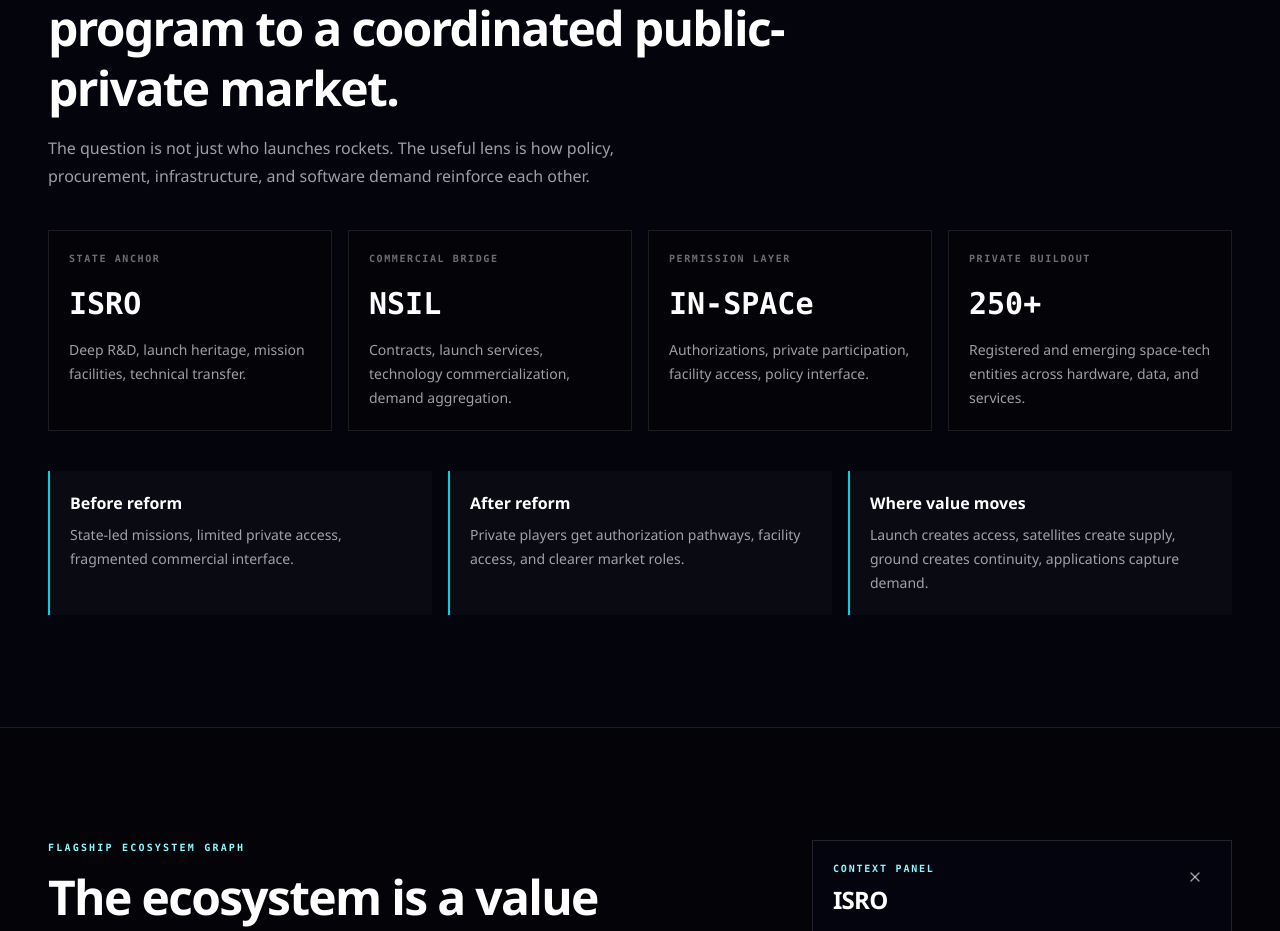
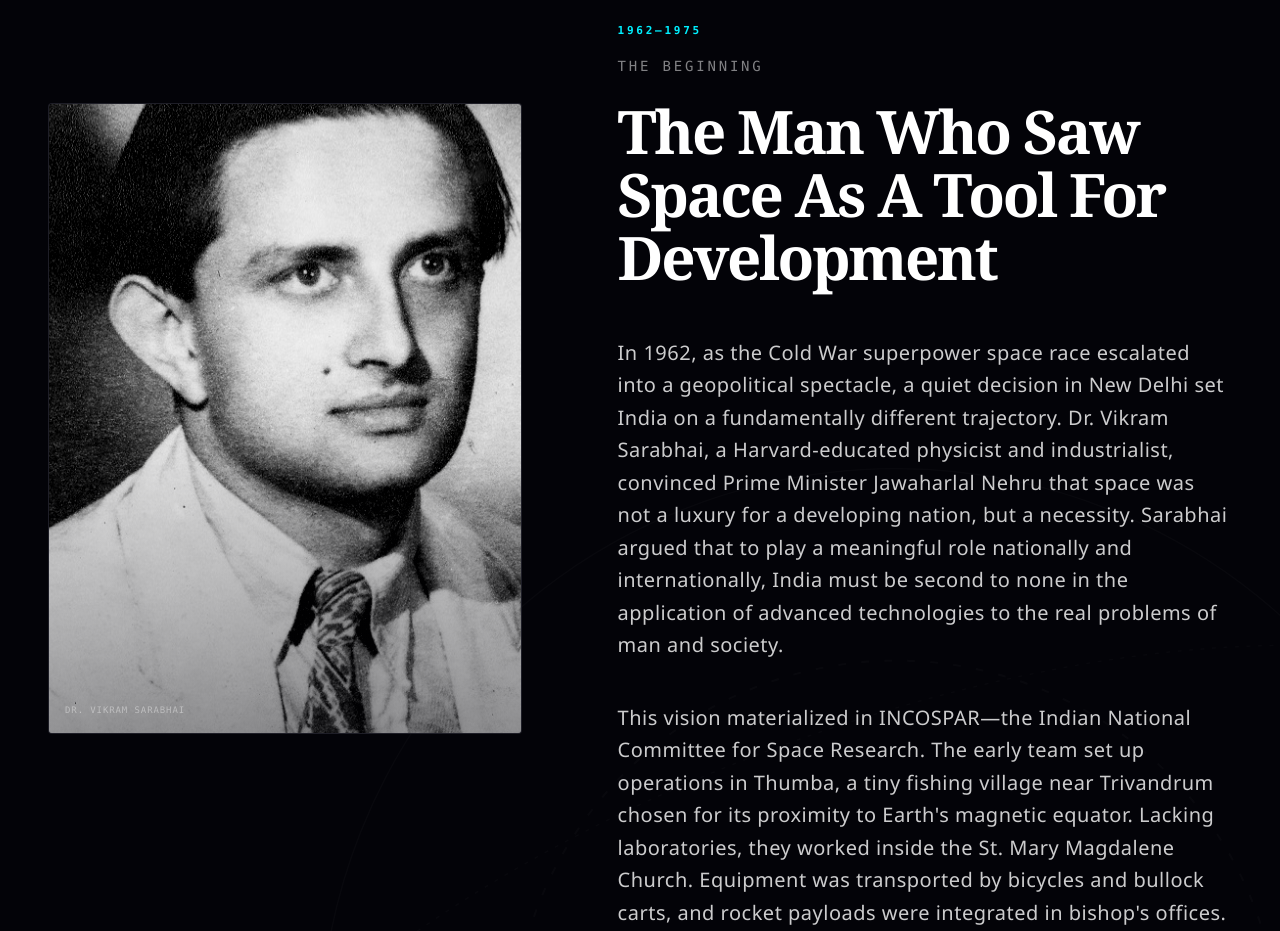
Before and after one commit to GurugramInvestorsclub/indianspacesector, a Next.js app: page / in a window 1280 px wide. Shown: the part 1001-1932 px from the top of the page. Built offline with nearby package versions, Linux system fonts and the light colour scheme.

Commit message:
section 1

```diff
--- a/src/app/page.tsx
+++ b/src/app/page.tsx
@@ -1,5 +1,6 @@
 import { Navbar } from "@/components/navbar";
 import { Hero } from "@/components/sections/hero";
+import { Beginning } from "@/components/sections/beginning";
 import { MissionControl } from "@/components/sections/mission-control";
 import { EcosystemVisualization } from "@/components/sections/ecosystem-visualization";
 import { FourPillars } from "@/components/sections/four-pillars";
@@ -10,6 +11,7 @@ export default function Home() {
     <main className="min-h-screen bg-[#030308] text-white selection:bg-[#00d5e8] selection:text-[#030308]">
       <Navbar />
       <Hero />
+      <Beginning />
       <MissionControl />
       <EcosystemVisualization />
       <FourPillars />
--- /dev/null
+++ b/src/components/sections/beginning.tsx
@@ -0,0 +1,177 @@
+"use client";
+
+import React, { useRef } from "react";
+import Image from "next/image";
+import { motion, useScroll, useTransform } from "motion/react";
+
+function ScrollParagraph({ children }: { children: React.ReactNode }) {
+  const ref = useRef<HTMLParagraphElement>(null);
+
+  // Opacity transitions from 0.15 to 1.0 as the paragraph passes 90% to 60% of the viewport height
+  const { scrollYProgress } = useScroll({
+    target: ref,
+    offset: ["start 90%", "start 60%"]
+  });
+
+  const opacity = useTransform(scrollYProgress, [0, 1], [0.15, 1]);
+  const y = useTransform(scrollYProgress, [0, 1], [12, 0]);
+
+  return (
+    <motion.p
+      ref={ref}
+      style={{ opacity, y }}
+      className="text-lg md:text-xl text-white/80 font-normal leading-relaxed mb-10 tracking-wide font-sans text-left max-w-2xl"
+    >
+      {children}
+    </motion.p>
+  );
+}
+
+export function Beginning() {
+  const containerRef = useRef<HTMLDivElement>(null);
+
+  // Parallax translation for the portrait image
+  const { scrollYProgress } = useScroll({
+    target: containerRef,
+    offset: ["start end", "end start"]
+  });
+
+  const imageY = useTransform(scrollYProgress, [0, 1], [-45, 45]);
+
+  return (
+    <section
+      ref={containerRef}
+      id="beginning"
+      className="relative w-full bg-[#030308] border-b border-white/10 py-32 md:py-48 overflow-hidden"
+    >
+      {/* Subtle Orbital Background Graphics - very low opacity */}
+      <svg
+        className="absolute top-0 right-0 w-full h-full pointer-events-none opacity-[0.02] select-none z-0"
+        viewBox="0 0 1000 1000"
+        fill="none"
+      >
+        <circle cx="700" cy="500" r="300" stroke="white" strokeWidth="1.5" strokeDasharray="6 12" />
+        <circle cx="700" cy="500" r="450" stroke="white" strokeWidth="1" />
+        <ellipse cx="700" cy="500" rx="600" ry="250" stroke="white" strokeWidth="1" strokeDasharray="3 6" transform="rotate(-20 700 500)" />
+      </svg>
+
+      <div className="relative z-10 mx-auto max-w-7xl px-6 md:px-12">
+        <div className="grid grid-cols-1 lg:grid-cols-[40%_1fr] gap-16 lg:gap-24 items-start">
+
+          {/* Left Column: Portrait of Dr. Vikram Sarabhai - Sticky */}
+          <div className="lg:sticky lg:top-28 w-full z-10">
+            <div className="relative w-full aspect-[3/4] overflow-hidden border border-white/10 bg-[#05050f] rounded-sm group">
+              <motion.div
+                style={{ y: imageY }}
+                className="absolute inset-[-15%] w-[130%] h-[130%]"
+              >
+                <Image
+                  src="/vikram_sarabhai.jpg"
+                  alt="Dr. Vikram Sarabhai portrait"
+                  fill
+                  priority
+                  sizes="(max-w-1024px) 100vw, 40vw"
+                  className="object-cover object-center grayscale contrast-[1.15] brightness-90 group-hover:grayscale-0 group-hover:brightness-100 transition-all duration-[1200ms] ease-out"
+                />
+              </motion.div>
+              {/* Overlay styling for an editorial photography frame look */}
+              <div className="absolute inset-0 bg-gradient-to-t from-[#030308]/40 via-transparent to-transparent pointer-events-none" />
+              <div className="absolute bottom-4 left-4 font-mono text-[9px] tracking-widest text-white/40 uppercase">
+                Dr. Vikram Sarabhai
+              </div>
+            </div>
+          </div>
+
+          {/* Right Column: Editorial storytelling content */}
+          <div className="flex flex-col pt-2 lg:pt-8 z-10">
+            <span className="font-mono text-[11px] font-semibold uppercase tracking-[0.25em] text-[#00F0FF] mb-4">
+              1962–1975
+            </span>
+            <h2 className="font-mono text-sm uppercase tracking-[0.2em] text-white/50 mb-6">
+              THE BEGINNING
+            </h2>
+            <h3
+              className="text-4xl md:text-5xl lg:text-6xl font-extrabold tracking-[-0.04em] text-white leading-[1.05] mb-12 max-w-3xl"
+              style={{ fontFamily: 'Georgia, serif' }}
+            >
+              The Man Who Saw Space As A Tool For Development
+            </h3>
+
+            {/* Narrative text block */}
+            <div className="space-y-6">
+              <ScrollParagraph>
+                In 1962, as the Cold War superpower space race escalated into a geopolitical spectacle, a quiet decision in New Delhi set India on a fundamentally different trajectory. Dr. Vikram Sarabhai, a Harvard-educated physicist and industrialist, convinced Prime Minister Jawaharlal Nehru that space was not a luxury for a developing nation, but a necessity. Sarabhai argued that to play a meaningful role nationally and internationally, India must be second to none in the application of advanced technologies to the real problems of man and society.
+              </ScrollParagraph>
+
+              <ScrollParagraph>
+                This vision materialized in INCOSPAR—the Indian National Committee for Space Research. The early team set up operations in Thumba, a tiny fishing village near Trivandrum chosen for its proximity to Earth&apos;s magnetic equator. Lacking laboratories, they worked inside the St. Mary Magdalene Church. Equipment was transported by bicycles and bullock carts, and rocket payloads were integrated in bishop&apos;s offices. On November 21, 1963, a sounding rocket soared into the Thumba skies, signaling the modest but defiant birth of India&apos;s space era.
+              </ScrollParagraph>
+
+              <ScrollParagraph>
+                By 1969, the experimental committee transitioned into a national institution: the Indian Space Research Organisation (ISRO). Sarabhai’s focus remained unwavering—he did not seek military dominance or vanity missions, but satellite systems that could predict monsoons, guide fishermen, and broadcast educational television to thousands of remote villages. He laid the institutional and intellectual foundations that transformed India from a country launching foreign sounding rockets into a self-reliant space powerhouse.
+              </ScrollParagraph>
+            </div>
+          </div>
+        </div>
+
+        {/* Transition Bridge at the bottom of the section */}
+        <AryabhataBridge />
+      </div>
+    </section>
+  );
+}
+
+function AryabhataBridge() {
+  const ref = useRef<HTMLDivElement>(null);
+  const { scrollYProgress } = useScroll({
+    target: ref,
+    offset: ["start end", "center center"]
+  });
+
+  const scale = useTransform(scrollYProgress, [0, 1], [0.96, 1]);
+  const opacity = useTransform(scrollYProgress, [0, 1], [0.4, 1]);
+
+  return (
+    <motion.div
+      ref={ref}
+      style={{ scale, opacity }}
+      className="relative w-full overflow-hidden border border-white/10 bg-[#05050f] p-8 md:p-16 mt-32 md:mt-48 rounded-sm z-10"
+    >
+      {/* Background Year Overlay */}
+      <div className="absolute right-0 bottom-[-20%] md:bottom-[-30%] font-mono text-[9rem] md:text-[18rem] font-black tracking-tighter text-[#00F0FF]/[0.02] select-none leading-none pointer-events-none">
+        1975
+      </div>
+
+      <div className="grid grid-cols-1 md:grid-cols-2 gap-12 items-center z-10 relative">
+        <div className="relative aspect-[4/3] w-full overflow-hidden border border-white/10 rounded-sm">
+          <Image
+            src="/aryabhata.png"
+            alt="Aryabhata Satellite"
+            fill
+            sizes="(max-w-768px) 100vw, 45vw"
+            className="object-cover grayscale contrast-[1.1] hover:grayscale-0 transition-all duration-700 ease-out"
+          />
+        </div>
+
+        <div className="flex flex-col justify-center">
+          <span className="font-mono text-[10px] font-semibold uppercase tracking-[0.2em] text-[#FF6B00] mb-4">
+            First Milestone
+          </span>
+          <h4
+            className="text-4xl md:text-5xl font-black tracking-tight text-white mb-6 uppercase"
+            style={{ fontFamily: 'Georgia, serif' }}
+          >
+            Aryabhata
+          </h4>
+          <p className="text-base text-white/70 leading-relaxed max-w-md mb-8">
+            Sovereign orbital entry. The launch of India&apos;s first indigenously designed satellite, establishing the technical foundations of space engineering.
+          </p>
+          <div className="font-mono text-xs tracking-widest text-[#00F0FF] uppercase flex items-center gap-2">
+            <span>Discover the history below</span>
+            <span className="animate-bounce">↓</span>
+          </div>
+        </div>
+      </div>
+    </motion.div>
+  );
+}
```
Also changed, not shown: public/aryabhata.png (added), public/vikram_sarabhai.jpg (added).
